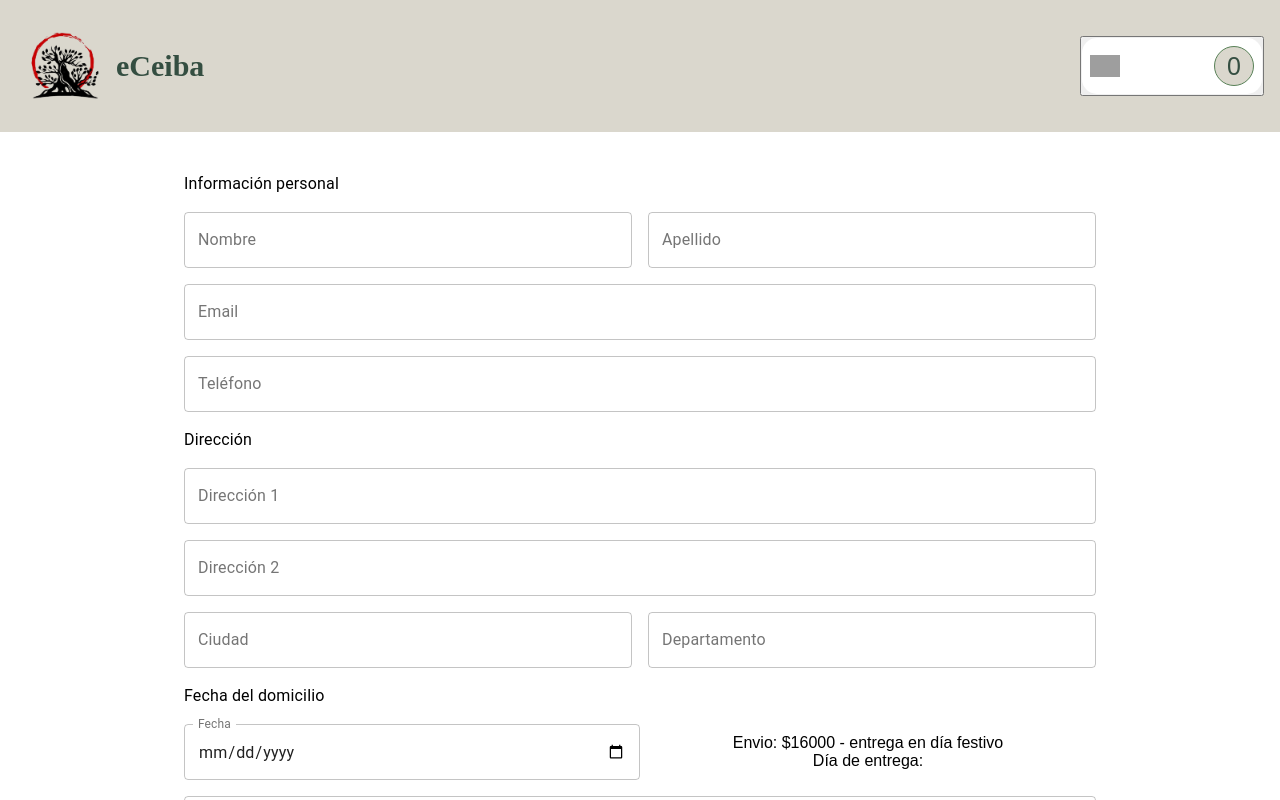
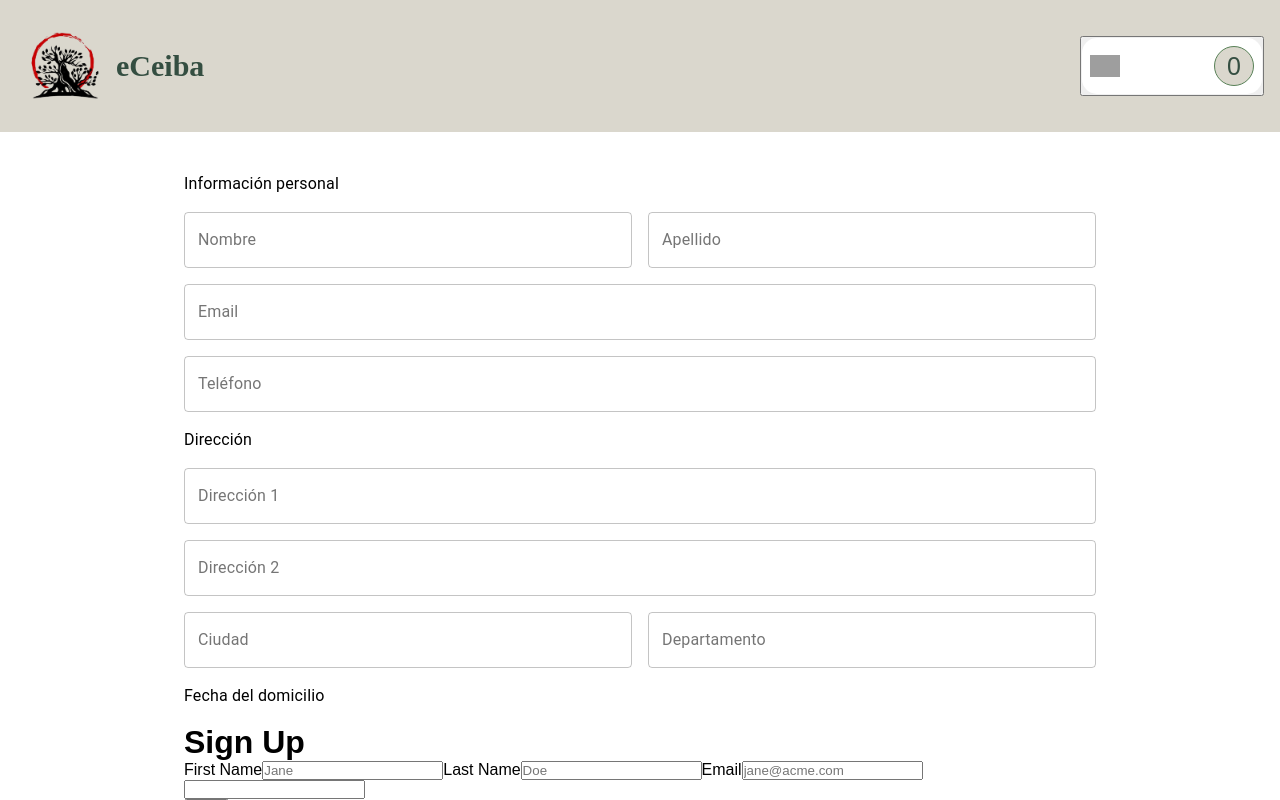
Before and after one commit to dlscoccia/eCeiba, a React (Create React App) app: page /checkout in a window 1280 px wide. Shown: the top 800 px of the page. Built offline with nearby package versions, Linux system fonts and the light colour scheme; grey boxes are pictures that could not be loaded; a web font is replaced by a local one.

Commit message:
new form

```diff
--- a/src/app/feature/components/Cart/Cart.tsx
+++ b/src/app/feature/components/Cart/Cart.tsx
@@ -31,6 +31,7 @@
     if (totalItems > 0) {
       return setShowModal(true);
     }
+    return false;
   };
 
   const handleClose = () => {
--- a/src/app/feature/components/Checkout/Checkout.tsx
+++ b/src/app/feature/components/Checkout/Checkout.tsx
@@ -3,7 +3,7 @@
 import { makeStyles } from '@material-ui/core/styles';
 import { Container, Grid, Typography } from '@material-ui/core';
 import Textfield from '../FormsUI/Textfield';
-import DateTimePicker from '../FormsUI/DataTimePicker';
+import CheckoutForm from '../FormsUI/DateTimePicker/DateTimePicker';
 import Button from '../FormsUI/Button';
 import FORM_VALIDATION from '../../utils/validationSchema';
 import INITIAL_FORM_STATE from '../../utils/initialValues';
@@ -82,7 +82,7 @@
                     <Typography>Fecha del domicilio</Typography>
                   </Grid>
                   <Grid item xs={12}>
-                    <DateTimePicker name="shippingDate" label="Fecha" />
+                    <CheckoutForm onSubmit={() => {}} />
                   </Grid>
 
                   <Grid item xs={12}>
--- a/src/app/feature/components/FormsUI/DataTimePicker/index.jsx
+++ /dev/null
@@ -1,50 +0,0 @@
-import React, { useEffect, useState } from 'react';
-import { TextField } from '@material-ui/core';
-import { useField } from 'formik';
-
-import './TimePicker.css';
-const DateTimePicker = ({ name, ...otherProps }) => {
-  const [shippingMessage, setShippingMessage] = useState('');
-  const [field, meta] = useField(name);
-  const configDateTimePicker = {
-    ...field,
-    ...otherProps,
-    type: 'date',
-    variant: 'outlined',
-    fullWidth: true,
-    InputLabelProps: {
-      shrink: true,
-    },
-  };
-
-  useEffect(() => {
-    const selectedShippingDay = new Date(field.value);
-    console.log(selectedShippingDay);
-    console.log(typeof field.value);
-    if (
-      selectedShippingDay.getDay() === 5 ||
-      selectedShippingDay.getDay() === 6
-    ) {
-      setShippingMessage('$8000 - Se envía el siguiente día habil.');
-    } else {
-      setShippingMessage('$16000 - entrega en día festivo');
-    }
-  }, [field.value]);
-
-  if (meta && meta.touched && meta.error) {
-    configDateTimePicker.error = true;
-    configDateTimePicker.helperText = meta.error;
-  }
-
-  return (
-    <div className="container">
-      <TextField {...configDateTimePicker} className="date-picker" />
-      <div className="shipping-cost">
-        <p>Envio: {shippingMessage}</p>
-        <p>Día de entrega: {field.value}</p>
-      </div>
-    </div>
-  );
-};
-
-export default DateTimePicker;
--- /dev/null
+++ b/src/app/feature/components/FormsUI/DateTimePicker/DateTimePicker.jsx
@@ -0,0 +1,65 @@
+// myForm.js
+import React from 'react';
+import { Formik, Field, Form } from 'formik';
+import DatePicker from 'react-datepicker';
+
+const sleep = (ms) => new Promise((r) => setTimeout(r, ms));
+
+const CheckoutForm = ({ onSubmit }) => {
+  const handleSubmit = async (values) => {
+    await sleep(500);
+    onSubmit(values);
+  };
+
+  return (
+    <div>
+      <h1>Sign Up</h1>
+      <Formik
+        initialValues={{
+          firstName: '',
+          lastName: '',
+          email: '',
+          date: '',
+        }}
+        validate={(values) => {
+          let errors = {};
+          if (!values.date) {
+            errors.date = 'Required';
+          }
+          if (!values.email) {
+            errors.email = 'Required';
+          }
+
+          return errors;
+        }}
+        onSubmit={handleSubmit}
+      >
+        {({ setFieldValue, values }) => (
+          <Form>
+            <label htmlFor="firstName">First Name</label>
+            <Field id="firstName" name="firstName" placeholder="Jane" />
+
+            <label htmlFor="lastName">Last Name</label>
+            <Field id="lastName" name="lastName" placeholder="Doe" />
+
+            <label htmlFor="email">Email</label>
+            <Field
+              id="email"
+              name="email"
+              placeholder="jane@acme.com"
+              type="email"
+            />
+            <DatePicker
+              selected={values.date}
+              onChange={(event) => {
+                setFieldValue('date', event);
+              }}
+            />
+            <button type="submit">Submit</button>
+          </Form>
+        )}
+      </Formik>
+    </div>
+  );
+};
+export default CheckoutForm;
--- /dev/null
+++ b/src/app/feature/components/ServicesGallery/ServicesGallery.css
@@ -0,0 +1,17 @@
+.section-container {
+  margin: 50px auto;
+  display: flex;
+  width: 90%;
+  gap: 20px;
+  justify-content: space-evenly;
+  align-items: center;
+}
+
+.service {
+  flex: 1;
+  text-align: center;
+}
+
+.service h2 {
+  margin: 10px 0;
+}
--- a/src/app/feature/components/ServicesGallery/ServicesGallery.tsx
+++ b/src/app/feature/components/ServicesGallery/ServicesGallery.tsx
@@ -1,8 +1,10 @@
 import React from 'react';
+import './ServicesGallery.css';
 
 const ServicesGallery = () => {
   return (
-    <>
+    <section className="section-container">
+      <div className="service">
         <img
           src="https://casadelbonsai.com/wp-content/uploads/2011/09/iconoarbol_home.png"
           alt="arboles"
@@ -12,6 +14,8 @@
           En la Casa del Bonsai contamos con una galería itinerante de árboles
           Bonsai de diferentes gamas, edades, estilos, especies y tamaños.
         </p>
+      </div>
+      <div className="service">
         <img
           src="https://casadelbonsai.com/wp-content/uploads/2011/09/iconoherramienta_home.png"
           alt="herramientas"
@@ -21,6 +25,8 @@
           Ofrecemos kits de piezas básicas, herramientas profesionales y todo lo
           relacionado con el cuidado y decoración para su Bonsai.
         </p>
+      </div>
+      <div className="service">
         <img
           src="https://casadelbonsai.com/wp-content/uploads/2011/09/iconoarbol_home.png"
           alt="jardines"
@@ -31,7 +37,8 @@
           grandes y chicos, en lugares que aportan a nuestra vida tranquilidad y
           relax.
         </p>
-    </>
+      </div>
+    </section>
   );
 };
 
```
Also changed, not shown: src/app/feature/components/FormsUI/DateTimePicker/DateTimePicker.css (renamed from src/app/feature/components/FormsUI/DataTimePicker/TimePicker.css), 2 other files (tests, documents, lock files or other folders). Lines whose indentation alone changed are shown as unchanged.
